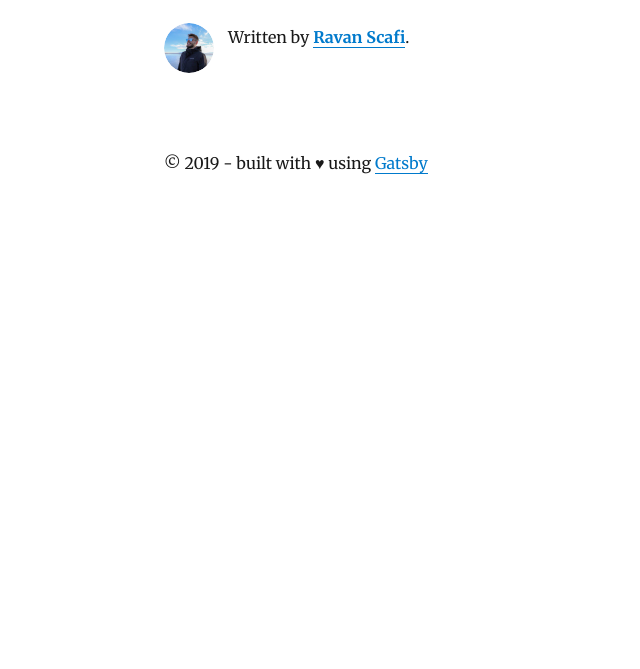
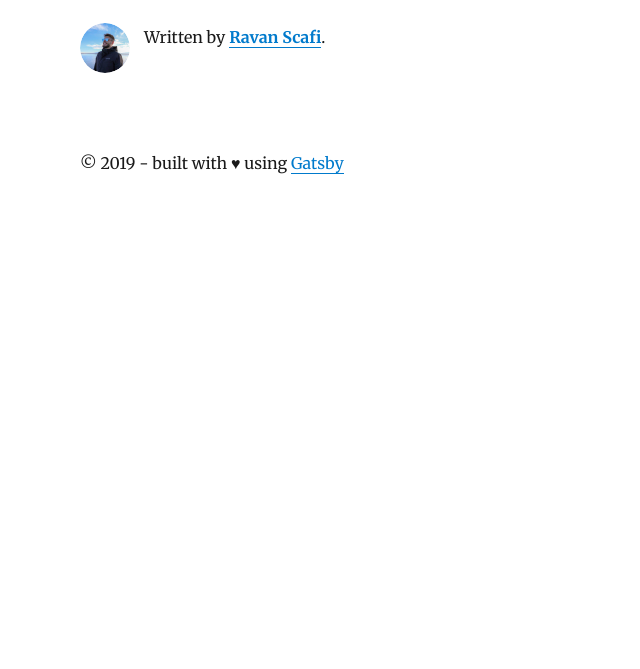
Before and after one commit to ravanscafi/ravan.me, a Gatsby site: page / in a window 1280 px wide. Shown: the part 131-800 px from the top of the page, without its empty margins (161-801 px from the left). Built offline with nearby package versions, Linux system fonts and the light colour scheme; Gatsby itself is replaced by a stand-in of ours; some packages are replaced by stand-ins of ours.

Commit message:
Use bigger layout max-width

```diff
--- a/gatsby-config.js
+++ b/gatsby-config.js
@@ -30,7 +30,7 @@ module.exports = {
           {
             resolve: `gatsby-remark-images`,
             options: {
-              maxWidth: 590,
+              maxWidth: 1032,
               showCaptions: true,
               quality: 100,
               withWebp: true,
--- a/src/components/layout.js
+++ b/src/components/layout.js
@@ -56,7 +56,7 @@ class Layout extends React.Component {
         style={{
           marginLeft: `auto`,
           marginRight: `auto`,
-          maxWidth: rhythm(24),
+          maxWidth: rhythm(30),
           padding: `${rhythm(1.5)} ${rhythm(3 / 4)}`,
         }}
       >
```
